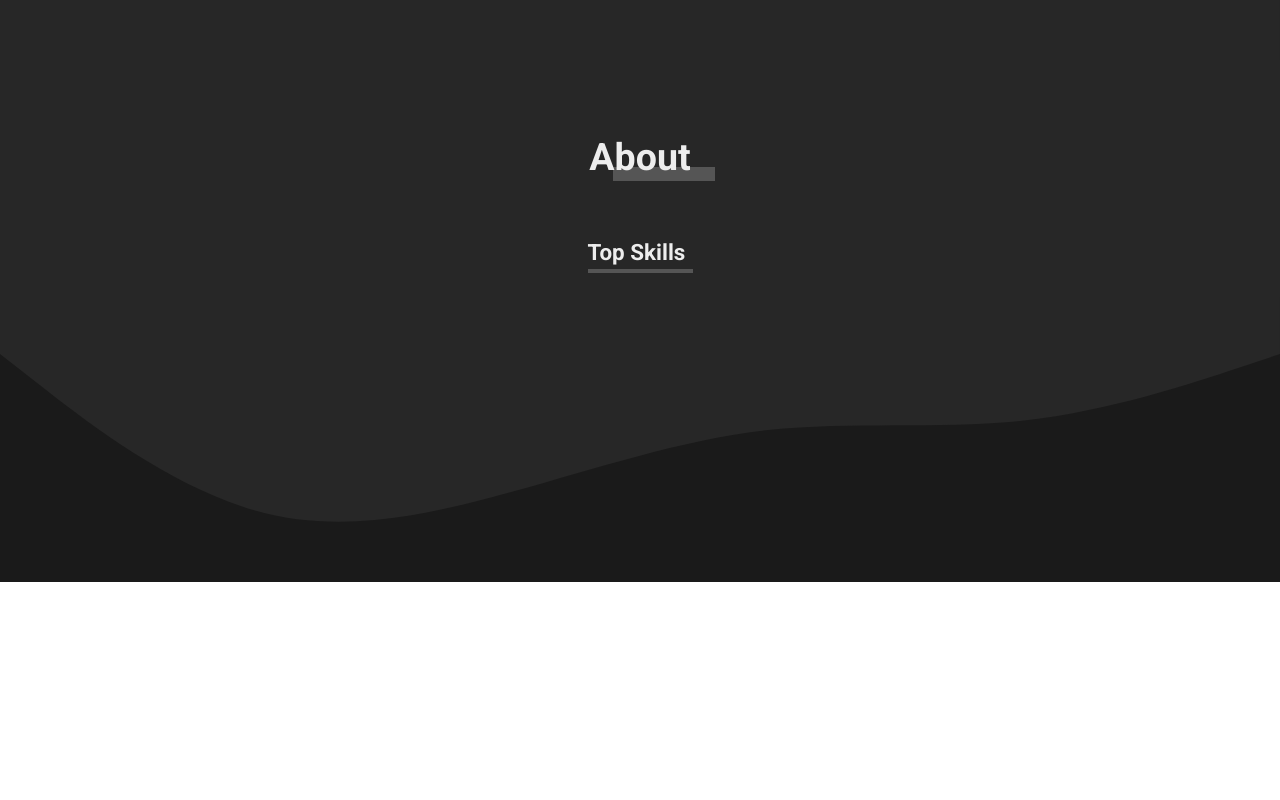
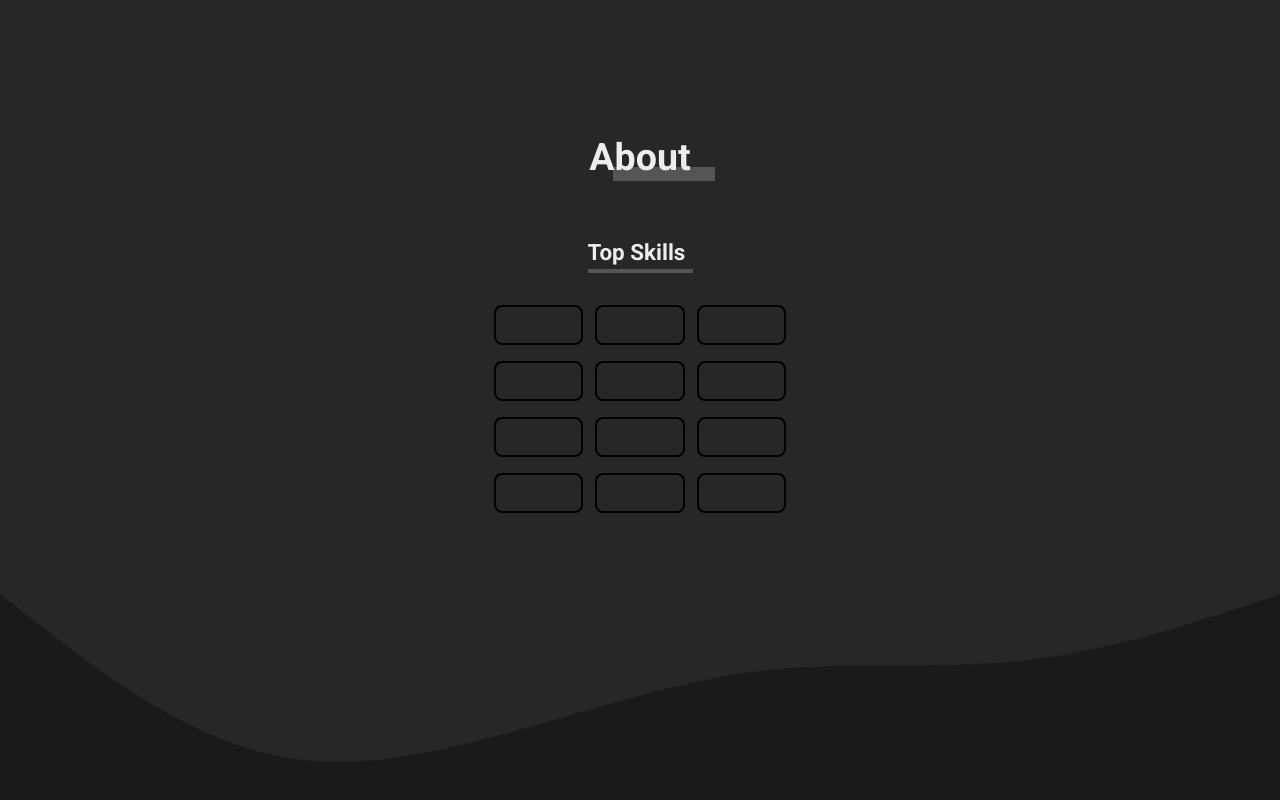
Before and after one commit to bnielsencodes/bnielsen.dev-v2, a Next.js app: page / in a window 1280 px wide. Shown: the part 1024-1824 px from the top of the page. Before the commit the page ends 1606 px from the top, so only its background shows below. Built offline with nearby package versions, Linux system fonts and the light colour scheme.

Commit message:
Import Skill component, map and render list

```diff
--- a/app/components/about/skills/Skills.tsx
+++ b/app/components/about/skills/Skills.tsx
@@ -1,4 +1,7 @@
 import useScreenSize from "../../../lib/useScreenSize";
+import { skills, skillsLg } from "../../../data";
+import Skill from "./Skill";
+import clsx from "clsx";
 
 export default function Skills(props: any) {
   const screenSize = useScreenSize();
@@ -8,6 +11,19 @@ export default function Skills(props: any) {
       <p className="w-[105px] border-b-4 border-b-neutral-300 mx-auto text-neutral-500 text-[1.4rem] font-semibold">
         Top Skills
       </p>
+      <div className="grid grid-cols-3 gap-x-3 gap-y-4 mt-8">
+        {screenSize.width >= 768
+          ? skillsLg.map((skill) => {
+              return (
+                <Skill key={skill.id} skill={skill} darkMode={props.darkMode} />
+              );
+            })
+          : skills.map((skill) => {
+              return (
+                <Skill key={skill.id} skill={skill} darkMode={props.darkMode} />
+              );
+            })}
+      </div>
     </section>
   );
 }
```
